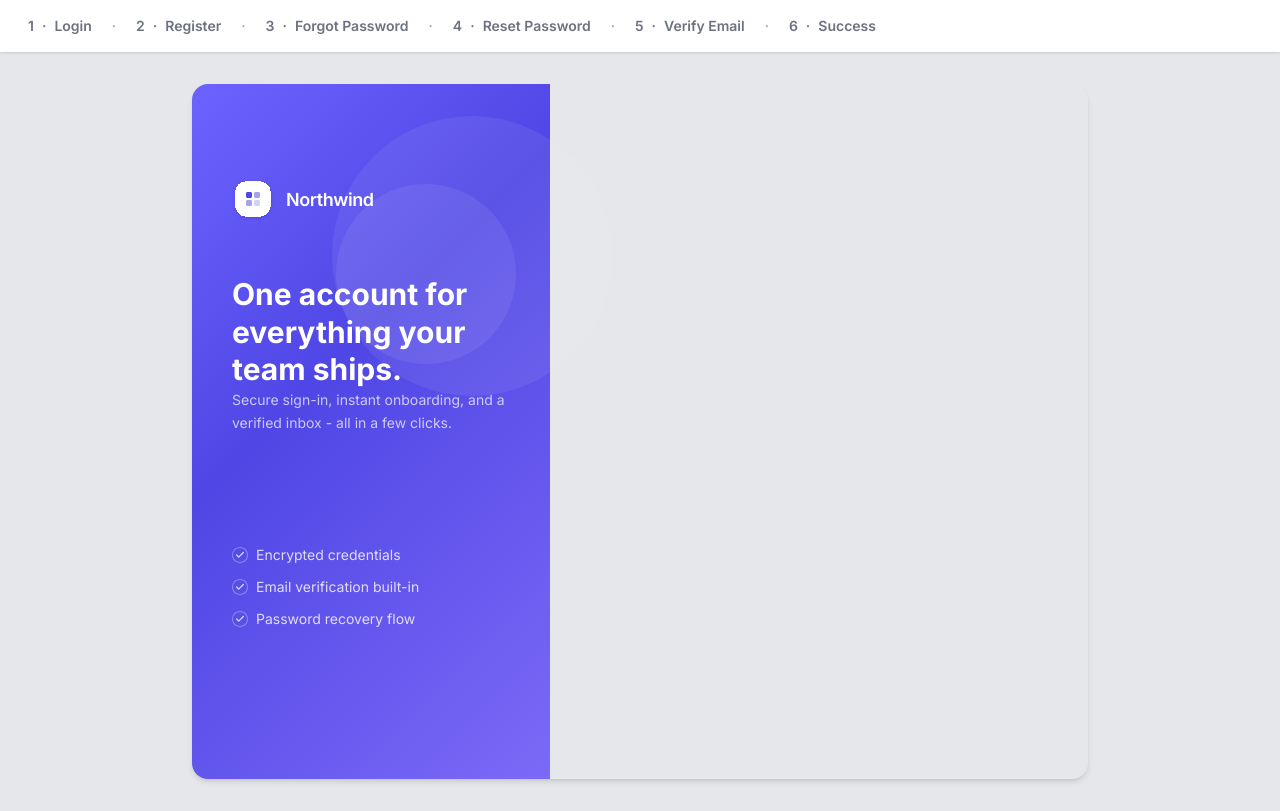
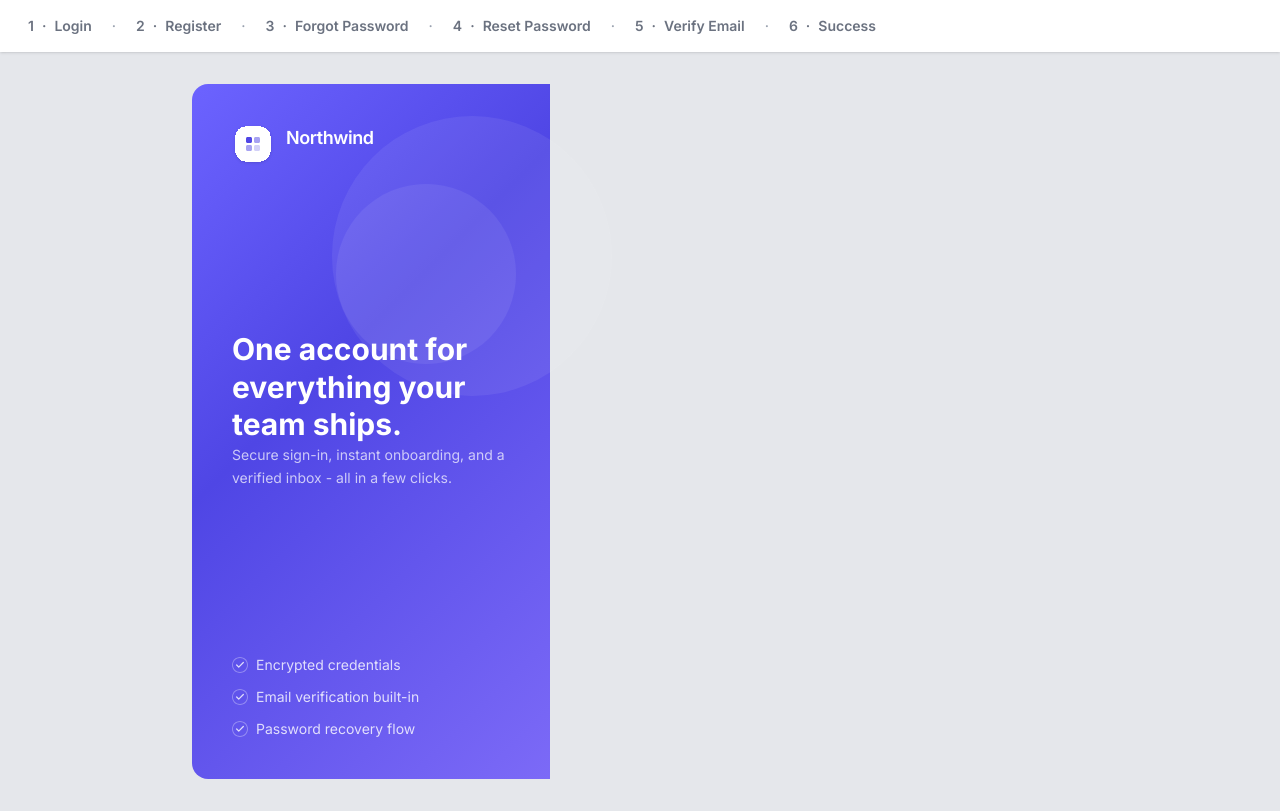
Before and after one commit to itsbun/vuejs-practice, a Vue app: page / in a window 1280 px wide. Built offline with nearby package versions, Linux system fonts and the light colour scheme.

Commit message:
style: remove shadow, justify the content location on the left intro of auth layout

```diff
--- a/src/layouts/auth-layout.vue
+++ b/src/layouts/auth-layout.vue
@@ -14,11 +14,11 @@ const termConditions = [
     <AuthNav />
 
     <section on class="xs:py-4 flex w-full justify-center sm:px-5 sm:py-8 lg:px-31">
-      <div class="grid max-w-4xl rounded-2xl shadow-md sm:grid-cols-10">
+      <div class="grid max-w-4xl rounded-2xl sm:grid-cols-10">
         <div
-          class="xs:hidden col-span-4 flex min-h-173.75 flex-col justify-between rounded-tl-2xl rounded-bl-2xl bg-[linear-gradient(135deg,#6C63FF_0%,#4F46E5_40%,#7C6AF7_100%)] p-10 sm:grid"
+          class="xs:hidden col-span-4 flex min-h-173.75 flex-col justify-stretch rounded-tl-2xl rounded-bl-2xl bg-[linear-gradient(135deg,#6C63FF_0%,#4F46E5_40%,#7C6AF7_100%)] p-10 sm:grid"
         >
-          <div class="flex items-center gap-3">
+          <div class="flex items-start gap-3">
             <img :src="logoIcon" alt="logo" />
             <p class="text-lg/7 font-semibold tracking-[-0.45px] text-white">Northwind</p>
           </div>
@@ -29,14 +29,14 @@ const termConditions = [
             </div>
           </div>
 
-          <div class="text-white">
+          <div class="flex flex-col items-center justify-center text-white">
             <h1 class="text-3xl/[37.5px] font-bold">One account for everything your team ships.</h1>
             <p class="text-sm/[22.75px] font-normal opacity-70">
               Secure sign-in, instant onboarding, and a verified inbox - all in a few clicks.
             </p>
           </div>
 
-          <div class="flex flex-col gap-3">
+          <div class="flex flex-col justify-end gap-3">
             <div v-for="(term, item) in termConditions" :key="item">
               <p class="flex gap-2 text-sm font-normal text-white opacity-80">
                 <img :src="checkboxIcon" alt="" />
```
